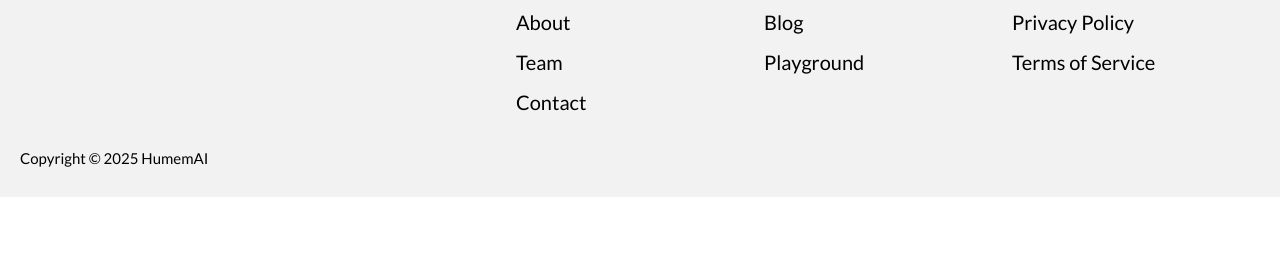
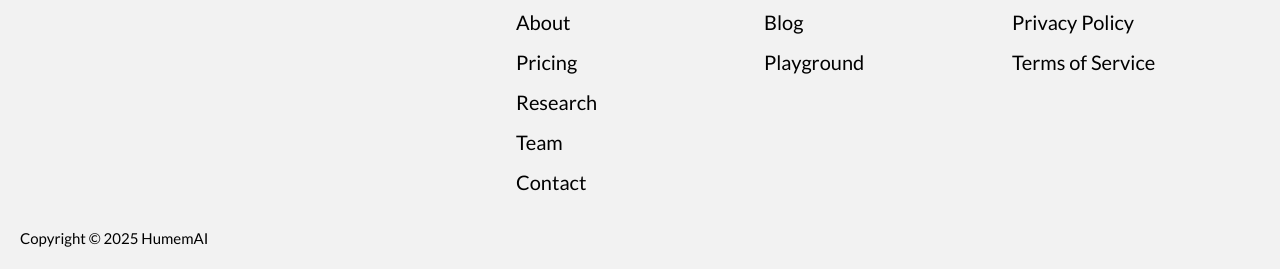
Before and after one commit to tae898/humem.ai, an Astro site: page / in a window 1280 px wide. Shown: the part 1111-1380 px from the top of the page. Before the commit the page ends 1308 px from the top, so only its background shows below. Built offline with nearby package versions, Linux system fonts and the light colour scheme; Astro itself is replaced by a stand-in of ours; some icons are missing.

Commit message:
Add 'Pricing' and 'Research' links to footer company section

```diff
--- a/src/config/footer.js
+++ b/src/config/footer.js
@@ -36,6 +36,8 @@ export const footerLists = [
 		title: 'Company',
 		items: [
 			{ title: 'About', slug: '/about' },
+			{ title: 'Pricing', slug: '/pricing' },
+			{ title: 'Research', slug: '/research' },
 			{ title: 'Team', slug: '/team' },
 			{ title: 'Contact', slug: '/contact' },
 		],
```
